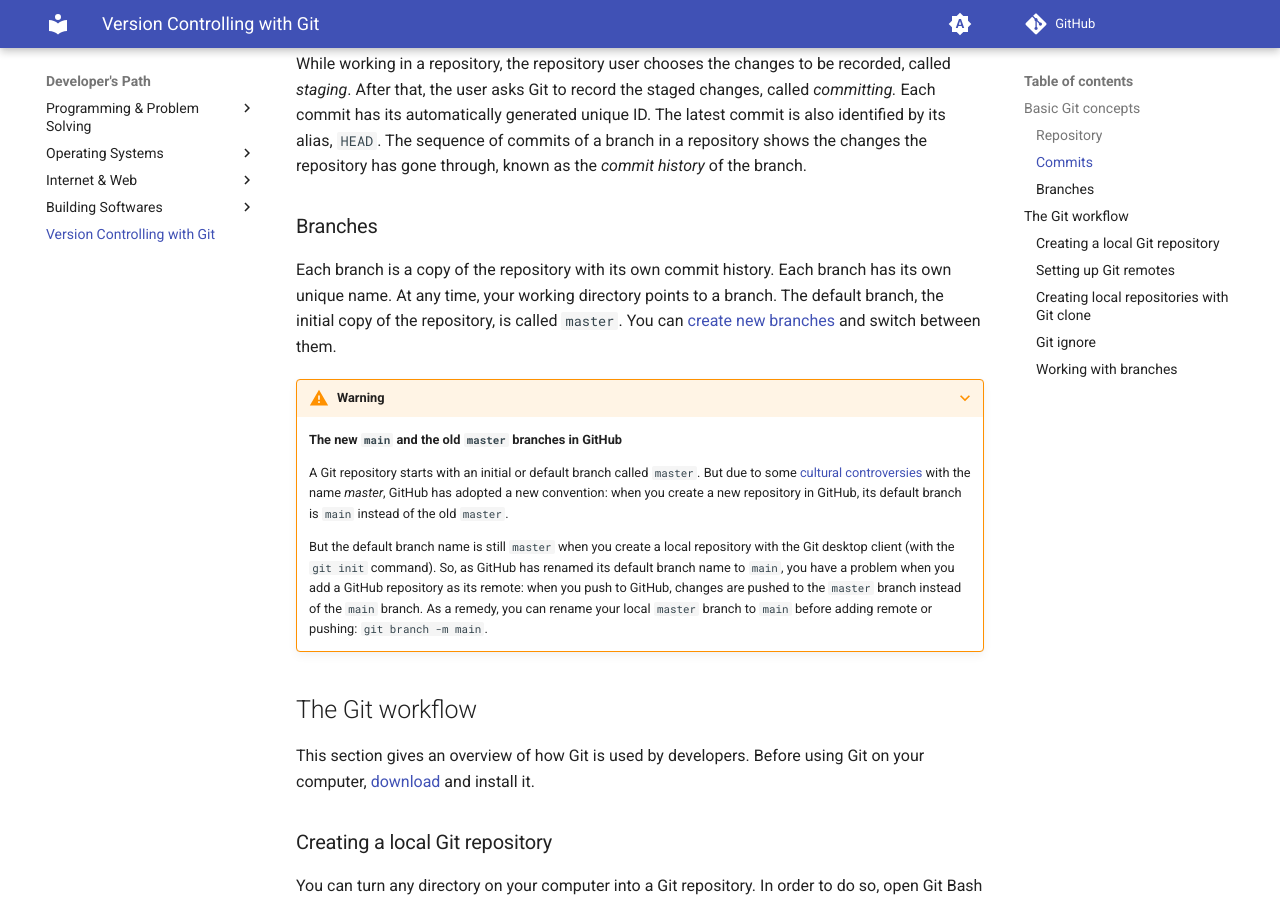
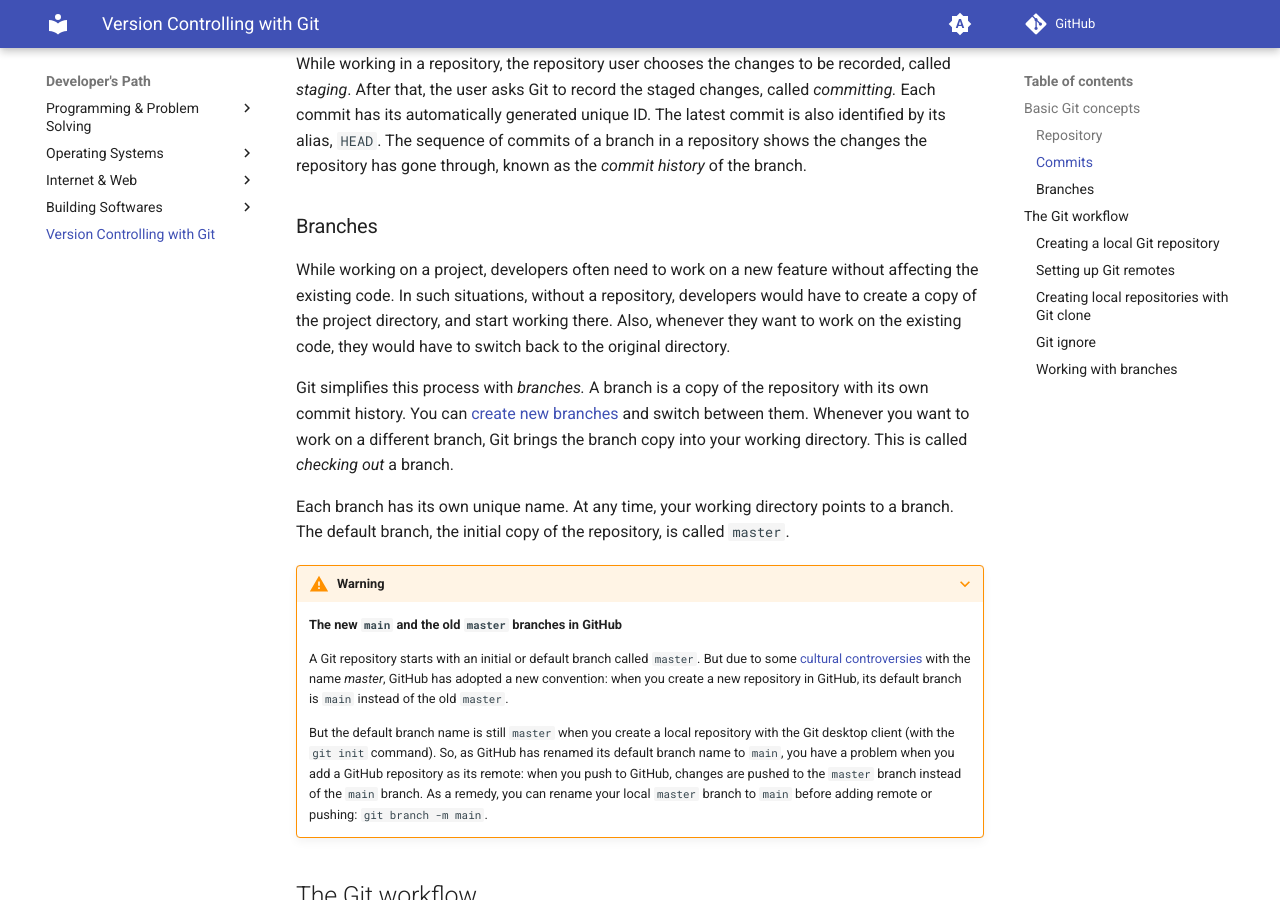
Before and after one commit to gharials/dev-path, an MkDocs documentation site: the page built from docs/vcs-git.md, in a window 1280 px wide and 900 px high, scrolled down 945 px. Built offline with MkDocs 1.6.1 and Material for MkDocs 9.7.7, drawn with Linux system fonts in a browser that asks for light colours; comment, search, counter and statistics services are not loaded.

Commit message:
'vcs-git': copy edit branches section.

```diff
--- a/docs/vcs-git.md
+++ b/docs/vcs-git.md
@@ -22,7 +22,12 @@ While working in a repository, the repository user chooses the changes to be rec
 
 ### Branches
 
-Each branch is a copy of the repository with its own commit history. Each branch has its own unique name. At any time, your working directory points to a branch. The default branch, the initial copy of the repository, is called `master`. You can [create new branches](#working-with-branches) and switch between them.
+While working on a project, developers often need to work on a new feature without affecting the existing code. In such situations, without a repository, developers would have to create a copy of the project directory, and start working there. Also, whenever they want to work on the existing code, they would have to switch back to the original directory.
+
+Git simplifies this process with _branches._ A branch is a copy of the repository with its own commit history. You can [create new branches](#working-with-branches) and switch between them. Whenever you want to work on a different branch, Git brings the branch copy into your working directory. This is called _checking out_ a branch.
+
+Each branch has its own unique name. At any time, your working directory points to a branch. The default branch, the initial copy of the repository, is called `master`.
+
 
 ???+ warning
     **The new `main` and the old `master` branches in GitHub**
```
